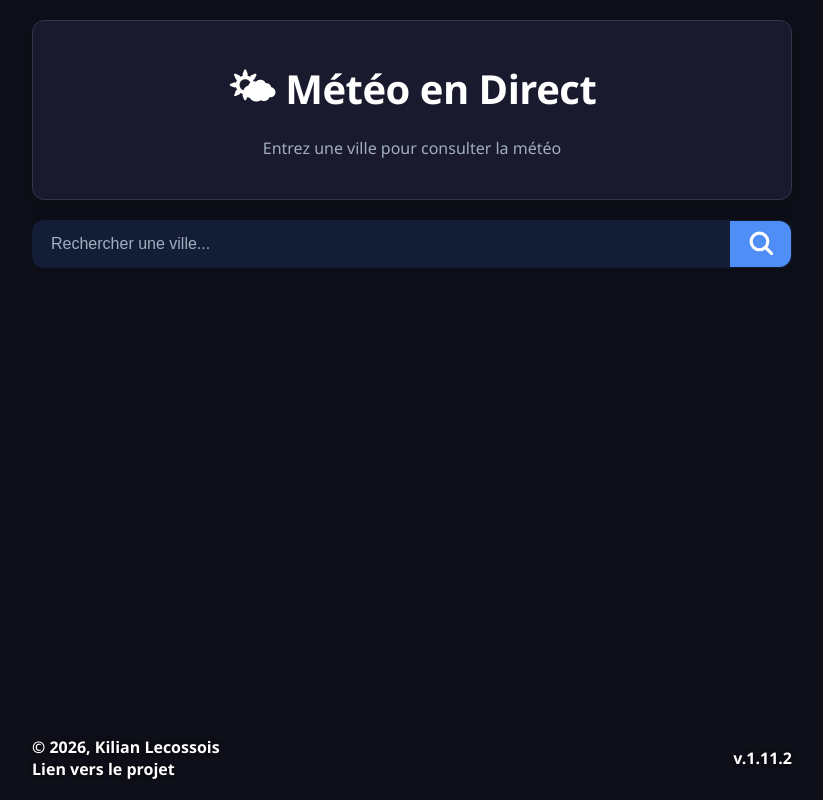
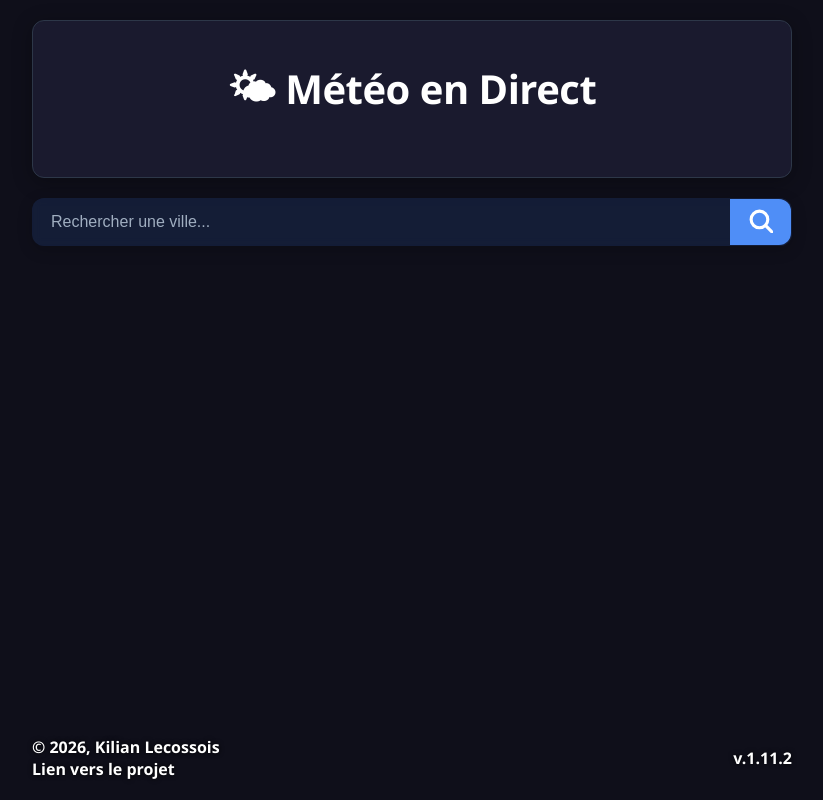
Before and after one commit to kilecos/Weather-dashboard, a React (Vite) app: page / in a window 1280 px wide. Shown: the whole page, without its empty margins (228-1051 px from the left). Built offline with nearby package versions, Linux system fonts and the light colour scheme.

Commit message:
Version 1.11.3
feat(ui) : retrait du sous-titre du header

feat(ui) : modification rendu visuel des suggestions de la liste

```diff
--- a/src/App.jsx
+++ b/src/App.jsx
@@ -102,7 +102,6 @@ function App() {
         {/* Voir Header.jsx */}
         <Header onReset={resetApp}
           title="Météo en Direct"
-          subtitle="Entrez une ville pour consulter la météo"
         />
         <main className={styles.mainContent}>
           {/* Voir SearchBar.jsx */}
--- a/src/components/Header.jsx
+++ b/src/components/Header.jsx
@@ -2,7 +2,7 @@ import { useState, useEffect, useRef } from 'react'
 import styles from './Header.module.css'
 
 // Création du composant Header pour afficher le titre et la description de l'application
-function Header({title, subtitle, onReset}) {
+function Header({title, onReset}) {
     const [isScrolled, setIsScrolled] = useState(false)
     // On stocke la hauteur du header afin de calculer précisement sa remontée au scroll
     const [headerHeight, setHeaderHeight] = useState(0)
@@ -37,7 +37,6 @@ function Header({title, subtitle, onReset}) {
                    Et on fait remonter le reste du contenu de façon fluide */
                 marginTop : isScrolled ? `-${headerHeight}px` : '0'}}>
             <h1 className={styles.title}>🌤 {title}</h1>
-            <p className={styles.subtitle}>{subtitle}</p>
         </header>
     )
 }
--- a/src/components/SearchBar.module.css
+++ b/src/components/SearchBar.module.css
@@ -64,13 +64,14 @@
   display: flex;
   justify-content: space-between;
   cursor: pointer;
-  transition: background-color 0.2s ease, color 0.2s ease, border-radius 0.2s ease;
+  transition: background-color 0.2s ease, color 0.2s ease;
   border-bottom: 1px solid var(--bg-secondary);
   padding: 10px;
 }
 
 .suggestion:last-child {
   border-bottom: none;
+  border-radius: 0 0 var(--border-radius) var(--border-radius);
 }
 
 .suggestion .villeDetails {
@@ -84,7 +85,6 @@
 .suggestion:hover {
   background-color: var(--bg-secondary);
   color: var(--text-primary);
-  border-radius: var(--border-radius);
 }
 
 .villeName {
```
Also changed, not shown: 1 other file (tests, documents, lock files or other folders).
